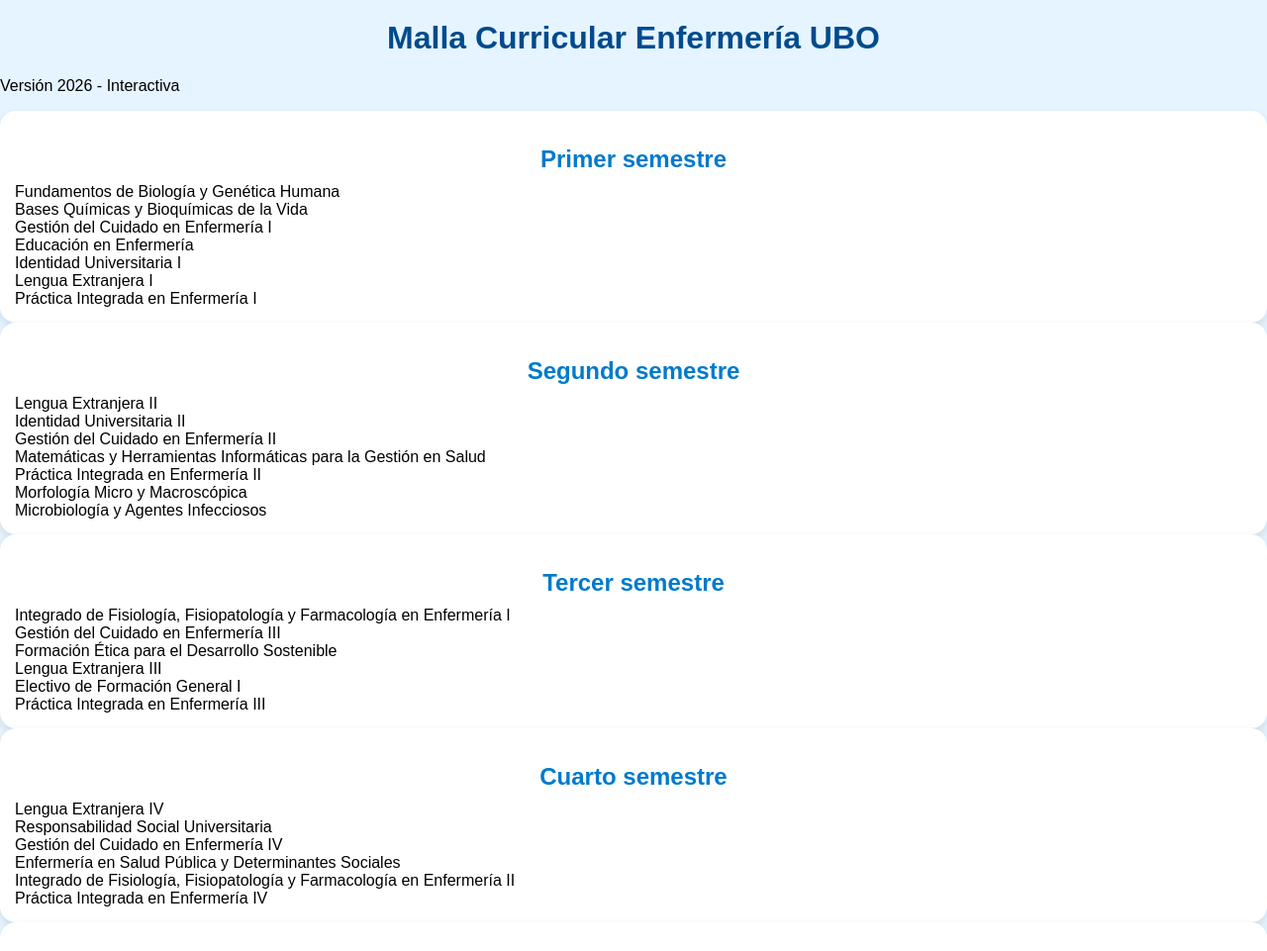
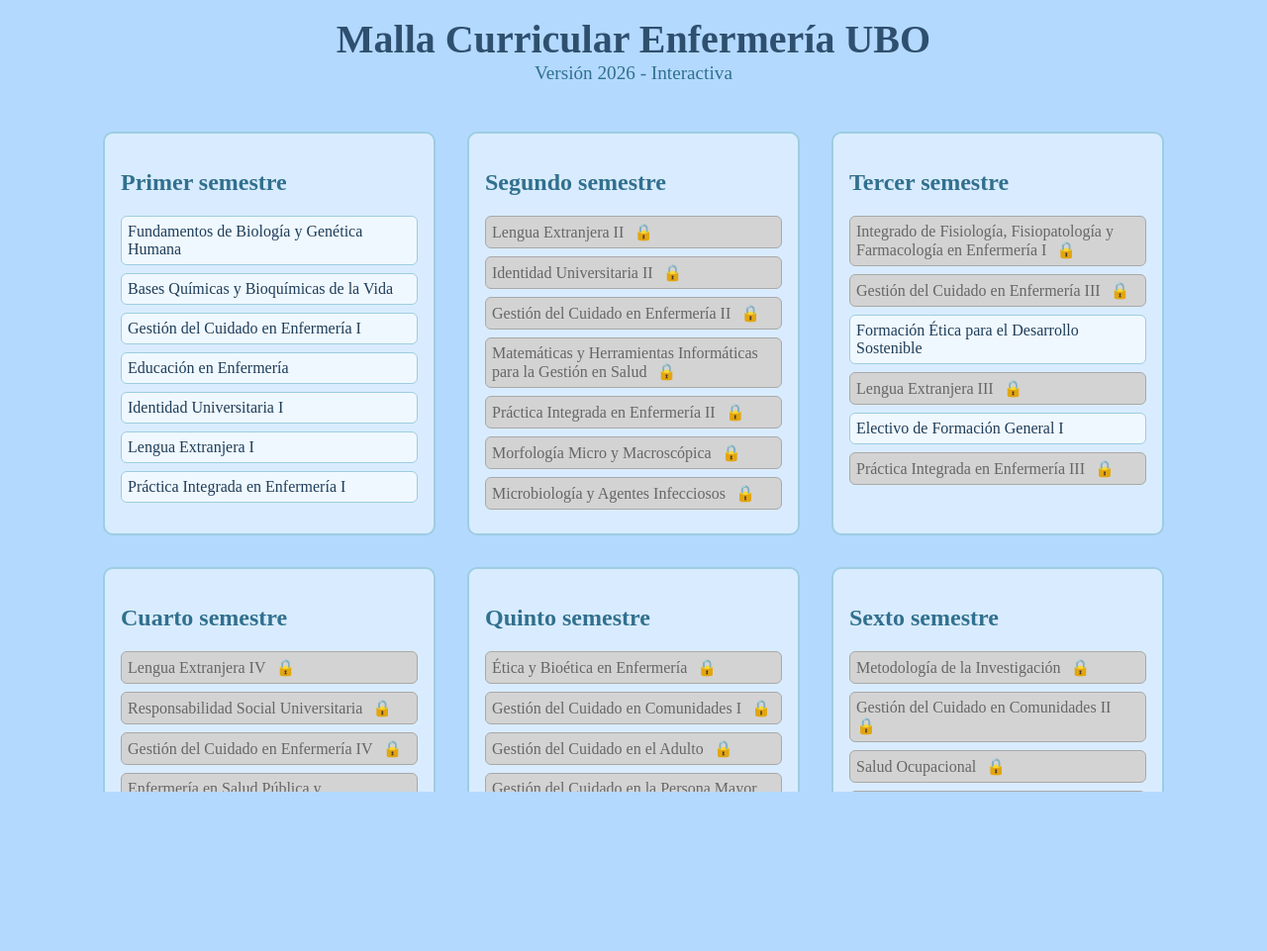
Before and after one commit to mariacalbucoi-cloud/malla_enfermeria_ubo_2026-, a plain HTML site: page index.html in a window 1280 px wide. Shown: the top 961 px of the page at 99% size. After the commit the page ends 800 px from the top, so only its background shows below. Drawn offline with Linux system fonts and the light colour scheme.

Commit message:
Update style.css

```diff
--- a/style.css
+++ b/style.css
@@ -1,99 +1,106 @@
-body {
-  font-family: 'Poppins', sans-serif;
-  background-color: #e6f4ff;
+/* Reset básico */
+html, body {
   margin: 0;
   padding: 0;
+  width: 100%;
+  height: 100%;
+  font-family: "Times New Roman", serif;
+  background-color: #b3d9ff; /* celeste pastel */
+  color: #31708e;
   overflow-x: hidden;
+  position: relative;
 }
 
-h1 {
-  text-align: center;
-  margin-top: 20px;
-  color: #004b8d;
-}
-
-.instrucciones {
-  text-align: center;
-  color: #333;
-  margin-bottom: 20px;
-}
-
-.malla {
-  display: grid;
-  grid-template-columns: repeat(auto-fit, minmax(300px, 1fr));
-  gap: 20px;
-  padding: 20px;
-}
-
-.semestre {
-  background: #fff;
-  border-radius: 16px;
-  box-shadow: 0 4px 10px rgba(0,0,0,0.1);
-  padding: 15px;
-  transition: transform 0.2s;
-}
-
-.semestre:hover {
-  transform: translateY(-5px);
-}
-
-.semestre h2 {
-  text-align: center;
-  color: #007acc;
-  margin-bottom: 10px;
-}
-
-.asignatura {
-  background: #f9f9f9;
-  border-radius: 10px;
-  padding: 10px;
-  margin: 5px 0;
-  cursor: pointer;
-  position: relative;
-  transition: background 0.3s;
-}
-
-.asignatura.locked {
-  background: #d3d3d3;
-  cursor: not-allowed;
-}
-
-.asignatura.locked::after {
-  content: "🔒";
-  position: absolute;
-  right: 10px;
-}
-
-.asignatura.unlocked:hover {
-  background: #cce5ff;
-}
-
-.asignatura.completed {
-  background: #b2f2bb;
-}
-
-.background-emojis {
+/* Canvas de fondo */
+#fondo {
   position: fixed;
   top: 0;
   left: 0;
   width: 100%;
   height: 100%;
-  overflow: hidden;
   z-index: -1;
+  pointer-events: none;
 }
 
-.background-emojis span {
-  position: absolute;
-  font-size: 2rem;
-  animation: float 15s linear infinite;
-  opacity: 0.7;
+/* Header */
+header {
+  width: 100%;
+  padding: 1rem 0;
+  text-align: center;
+  box-sizing: border-box;
 }
 
-@keyframes float {
-  0% {
-    transform: translateY(100vh) rotate(0deg);
-  }
-  100% {
-    transform: translateY(-10vh) rotate(360deg);
-  }
+header h1 {
+  margin: 0;
+  font-size: 2.5rem;
+  color: #2f4f6f;
 }
+
+header p {
+  margin: 0;
+  font-size: 1.2rem;
+  color: #31708e;
+}
+
+/* Contenedor principal */
+#malla-container {
+  display: flex;
+  flex-wrap: wrap;
+  justify-content: center;
+  padding: 1rem;
+  z-index: 1;
+  position: relative;
+}
+
+/* Semestres */
+.semestre {
+  border: 2px solid #9dcde1;
+  padding: 1rem;
+  margin: 1rem;
+  border-radius: 10px;
+  width: 300px;
+  background-color: #d9ecff;
+}
+
+/* Ramo */
+.ramo {
+  cursor: pointer;
+  margin-bottom: 8px;
+  padding: 6px;
+  border-radius: 6px;
+  border: 1px solid #9dcde1;
+  background-color: #f0f8ff;
+  color: #1e3d59;
+  user-select: none;
+  transition: background-color 0.3s ease, border-color 0.3s ease;
+}
+
+/* Aprobado */
+.ramo.aprobado {
+  background-color: #c1e8c1;
+  border-color: #4caf50;
+}
+
+/* Bloqueado */
+.ramo.bloqueado {
+  background-color: #d3d3d3;
+  border-color: #a9a9a9;
+  color: #666666;
+}
+
+/* Emoji candado al final de la asignatura bloqueada */
+.ramo.bloqueado::after {
+  content: " 🔒";
+  margin-left: 6px;
+}
+
+/* Pie de página */
+footer {
+  text-align: center;
+  padding: 1rem 0;
+  color: #2f4f6f;
+  font-size: 0.9rem;
+  background-color: #d9ecff;
+  border-top: 1px solid #9dcde1;
+  margin-top: 2rem;
+}
```
